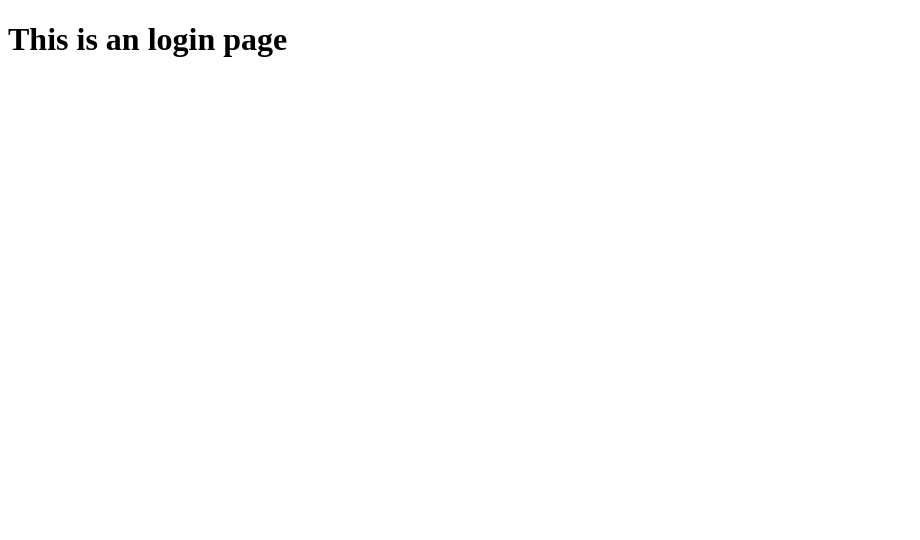
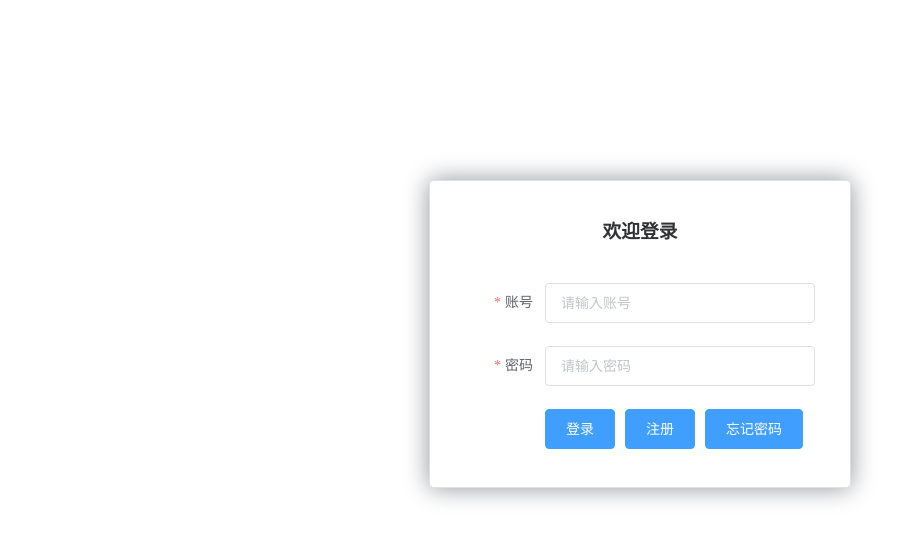
Before and after one commit to Busket/Vue_demo, a Vue app: page /loginPage in a window 1280 px wide. Shown: the top 540 px of the page, without its empty margins (0-920 px from the left). Built offline with nearby package versions, Linux system fonts and the light colour scheme.

Commit message:
完成LoginPage中Login，Register，ForgetPassword三个子界面的切换工作。

```diff
--- a/package.json
+++ b/package.json
@@ -21,12 +21,14 @@
     "@vue/cli-service": "~4.5.0",
     "@vue/eslint-config-prettier": "^6.0.0",
     "babel-eslint": "^10.1.0",
+    "element-ui": "^2.15.0",
     "eslint": "^6.7.2",
     "eslint-plugin-prettier": "^3.1.3",
     "eslint-plugin-vue": "^6.2.2",
     "prettier": "^1.19.1",
     "sass": "^1.26.5",
     "sass-loader": "^8.0.2",
+    "vue-cli-plugin-element": "~1.0.1",
     "vue-template-compiler": "^2.6.11"
   }
 }
--- a/src/App.vue
+++ b/src/App.vue
@@ -6,6 +6,5 @@
 
 <style lang="scss">
 #app {
-
 }
 </style>
--- a/src/components/Login.vue
+++ b/src/components/login_page/ForgetPassword.vue
@@ -1,12 +1,12 @@
 <template>
-  <div class="Login">
-    <h1>This is an login page</h1>
+  <div class="ForgetPassword">
+    <h3>这是忘记密码界面</h3>
   </div>
 </template>
 
 <script>
 export default {
-  name: "Login"
+  name: "ForgetPassword"
 };
 </script>
 
--- /dev/null
+++ b/src/components/login_page/Login.vue
@@ -0,0 +1,112 @@
+<template>
+  <div class="Login">
+    <el-form
+      ref="loginForm"
+      :model="form"
+      :rules="rules"
+      label-width="80px"
+      class="login-box"
+    >
+      <h3 class="login-title">欢迎登录</h3>
+      <el-form-item label="账号" prop="username">
+        <el-input
+          type="text"
+          placeholder="请输入账号"
+          v-model="form.username"
+        />
+      </el-form-item>
+      <el-form-item label="密码" prop="password">
+        <el-input
+          type="password"
+          placeholder="请输入密码"
+          v-model="form.password"
+        />
+      </el-form-item>
+      <el-form-item>
+        <el-button type="primary" v-on:click="onSubmit('loginForm')"
+          >登录</el-button
+        >
+        <el-button type="primary" v-on:click="pathTo('Register')">注册</el-button
+        >
+        <el-button type="primary" v-on:click="pathTo('ForgetPassword')"
+          >忘记密码</el-button
+        >
+      </el-form-item>
+    </el-form>
+
+    <el-dialog
+      title="温馨提示"
+      :visible.sync="dialogVisible"
+      width="30%"
+      :before-close="handleClose"
+    >
+      <span>请输入账号和密码</span>
+      <span slot="footer" class="dialog-footer">
+        <el-button type="primary" @click="dialogVisible = false"
+          >确 定</el-button
+        >
+      </span>
+    </el-dialog>
+  </div>
+</template>
+
+<script>
+export default {
+  name: "Login",
+  data() {
+    return {
+      form: {
+        username: "",
+        password: ""
+      },
+
+      // 表单验证，需要在 el-form-item 元素中增加 prop 属性
+      rules: {
+        username: [
+          { required: true, message: "账号不可为空", trigger: "blur" }
+        ],
+        password: [{ required: true, message: "密码不可为空", trigger: "blur" }]
+      },
+
+      // 对话框显示和隐藏
+      dialogVisible: false
+    };
+  },
+  methods: {
+    onSubmit(formName) {
+      // 为表单绑定验证功能
+      this.$refs[formName].validate(valid => {
+        if (valid) {
+          // 使用 vue-router 路由到指定页面，该方式称之为编程式导航
+          this.$router.push("/");
+        } else {
+          this.dialogVisible = true;
+          return false;
+        }
+      });
+    },
+    pathTo(data) {
+      this.$emit("changeComponent", data);
+    }
+  }
+};
+</script>
+
+<style scoped>
+.login-box {
+  border: 1px solid #dcdfe6;
+  width: 350px;
+  margin: 180px auto;
+  padding: 35px 35px 15px 35px;
+  border-radius: 5px;
+  -webkit-border-radius: 5px;
+  -moz-border-radius: 5px;
+  box-shadow: 0 0 25px #909399;
+}
+
+.login-title {
+  text-align: center;
+  margin: 0 auto 40px auto;
+  color: #303133;
+}
+</style>
--- /dev/null
+++ b/src/components/login_page/Register.vue
@@ -0,0 +1,74 @@
+<template>
+  <div class="Register">
+    <h3>这是注册界面</h3>
+    <input type="text" placeholder="请输入手机号" v-model="newUsernumber" />
+    <input type="text" placeholder="请输入用户名" v-model="newUsername" />
+    <input type="password" placeholder="请输入密码" v-model="newPassword" />
+
+    <button v-on:click="register">注册</button>
+
+    <!-- <p v-on:click="ToLogin">已有账号？马上登录</p> -->
+    <p>
+      <router-link to="/a">已有账号？马上登录</router-link>
+    </p>
+    <br />
+    <!-- <router-link to="/">返回</router-link> -->
+  </div>
+</template>
+
+<script>
+export default {
+  name: "Register"
+};
+</script>
+
+<style scoped>
+.login-wrap {
+  text-align: center;
+}
+
+h3 {
+  text-align: center;
+}
+span {
+  text-align: center;
+}
+input {
+  display: block;
+  width: 250px;
+  height: 40px;
+  line-height: 40px;
+  margin: 0 auto;
+  margin-bottom: 10px;
+  outline: none;
+  border: 1px solid #888;
+  padding: 10px;
+  box-sizing: border-box;
+}
+
+p {
+  color: red;
+  text-align: center;
+}
+
+button {
+  display: block;
+  width: 250px;
+  height: 40px;
+  line-height: 40px;
+  margin: 0 auto;
+  border: none;
+  background-color: #41b883;
+  color: #fff;
+  font-size: 16px;
+  margin-bottom: 5px;
+}
+
+span {
+  cursor: pointer;
+}
+
+span:hover {
+  color: #41b883;
+}
+</style>
--- a/src/main.js
+++ b/src/main.js
@@ -2,8 +2,11 @@ import Vue from "vue";
 import App from "./App.vue";
 import router from "./router";
 import store from "./store";
+import ElementUI from "element-ui";
+import "element-ui/lib/theme-chalk/index.css";
 
 Vue.config.productionTip = false;
+Vue.use(ElementUI);
 
 new Vue({
   router,
--- a/src/views/LoginPage.vue
+++ b/src/views/LoginPage.vue
@@ -1,17 +1,42 @@
 <template>
   <div class="loginPage">
-    <login />
+    <component :is="componentName" v-on:changeComponent="change"></component>
+    <br />
+    <br />
   </div>
 </template>
 
 <script>
 // @ is an alias to /src
-import Login from "@/components/Login.vue";
+import Login from "@c/login_page/Login.vue";
+import Register from "@c/login_page/Register";
+import ForgetPassword from "@c/login_page/ForgetPassword";
 
 export default {
-  name: "Home",
+  name: "LoginPage",
+  data: function() {
+    return { componentName: "Login" };
+  },
   components: {
-    Login
+    Login,
+    Register,
+    ForgetPassword
+  },
+  methods: {
+    toLogin: function() {
+      this.componentName = "Login";
+    },
+    toRegister: function() {
+      this.componentName = "Register";
+    },
+    toForgetPassword: function() {
+      this.componentName = "ForgetPassword";
+    },
+    change(data){
+      if(data==="Register") this.componentName = "Register";
+      else if(data==="Login") this.componentName = "Login";
+      else if(data==="ForgetPassword") this.componentName = "ForgetPassword";
+    }
   }
 };
 </script>
```
Also changed, not shown: 1 other file (tests, documents, lock files or other folders).
